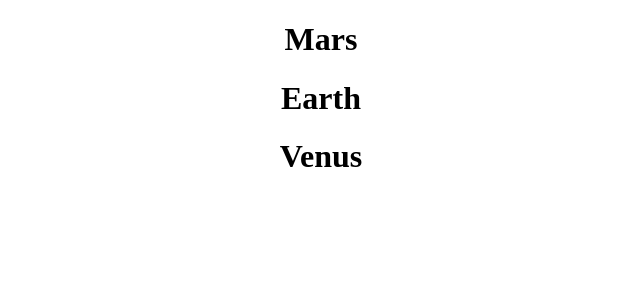
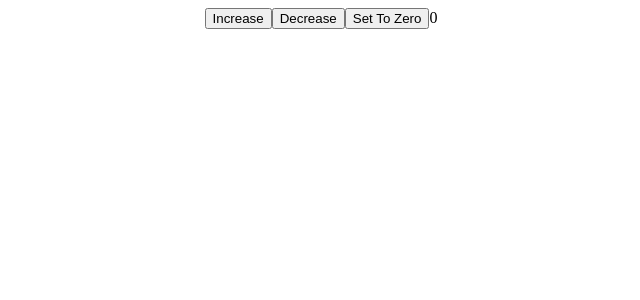
Before and after one commit to Pranish97/Learning_React, a React (Create React App) app: page / in a window 1280 px wide. Shown: the top 300 px of the page, without its empty margins (319-959 px from the left). Built offline with nearby package versions, Linux system fonts and the light colour scheme.

Commit message:
Add State

```diff
--- a/src/App.js
+++ b/src/App.js
@@ -1,48 +1,38 @@
 import './App.css';
-import {User} from './User';
-import {Planet} from './Planet';
+import {useState} from "react"
 
 function App() {
-  const age = 18;
-  const isGreeen = false;
-  const users = [
-    {name:"Pranish" , age:"21"},
-    {name:"Ram" , age:"21"},
-    {name:"Hary" , age:"21"}
 
-  ];
-  const planets = [
-    {name:"Mars" , isGasPlanet:true},
-    {name:"Earth" , isGasPlanet:true},
-    {name:"Juipter" , isGasPlanet:false},
-    {name:"Venus" , isGasPlanet:true},
-    {name:"Neptune" , isGasPlanet:false},
-  ];
+  // const [textColor, setTextColor] = useState("black");
+  const [count,setCount] = useState(0);
+
+  const increaseCount = ()=>{
+    setCount(count+1);
+  }
+
+  const decreaeCount = ()=>{
+    setCount(count-1);
+  }
+
+  const setZero = ()=>{
+    setCount(0);
+  }
 
   return (
-    // Ternary Operators
-    // <div className="App">
-    //   {age >= 18 ? <h1>You are in</h1> :  <h1>You are not in</h1>}
-    //   <h1 style= {{color : isGreeen ? "green" : "red"}}>This is a color</h1>
-    //   {isGreeen && <button>A button</button>}
-    // </div>
-  // );
-
   <div className="App">
-  {/* {planets.map((planet, key) => {
-   if(planet.isGasPlanet) return <h1>{planet.name}</h1>;
-  })} */}
-  {planets.map((planet, key) =>
-  planet.isGasPlanet && <h1>{planet.name}</h1>
-
-  )}
+    {/* <button onClick={()=>{
+      setTextColor(textColor === "black" ? "red": "black");
+    }}>
+    Change Color
+    </button>
+     <h1 style={{color:textColor}}>This is text</h1> */}
+     <button onClick={increaseCount}>Increase</button>
+     <button onClick={decreaeCount}>Decrease</button>
+     <button onClick={setZero}>Set To Zero</button>
+     {count}
 </div>
   );
 }
 
 
-
-
-
-
 export default App;
```
